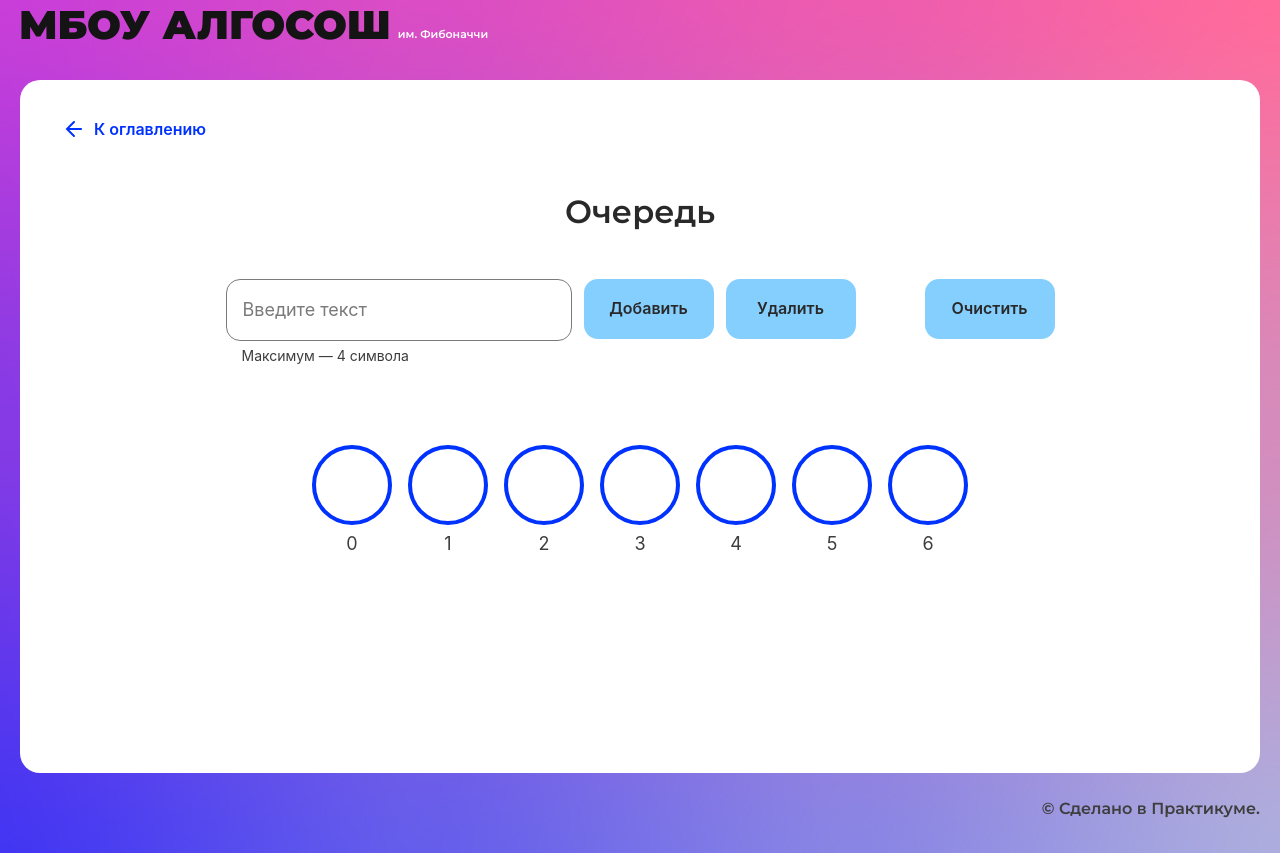
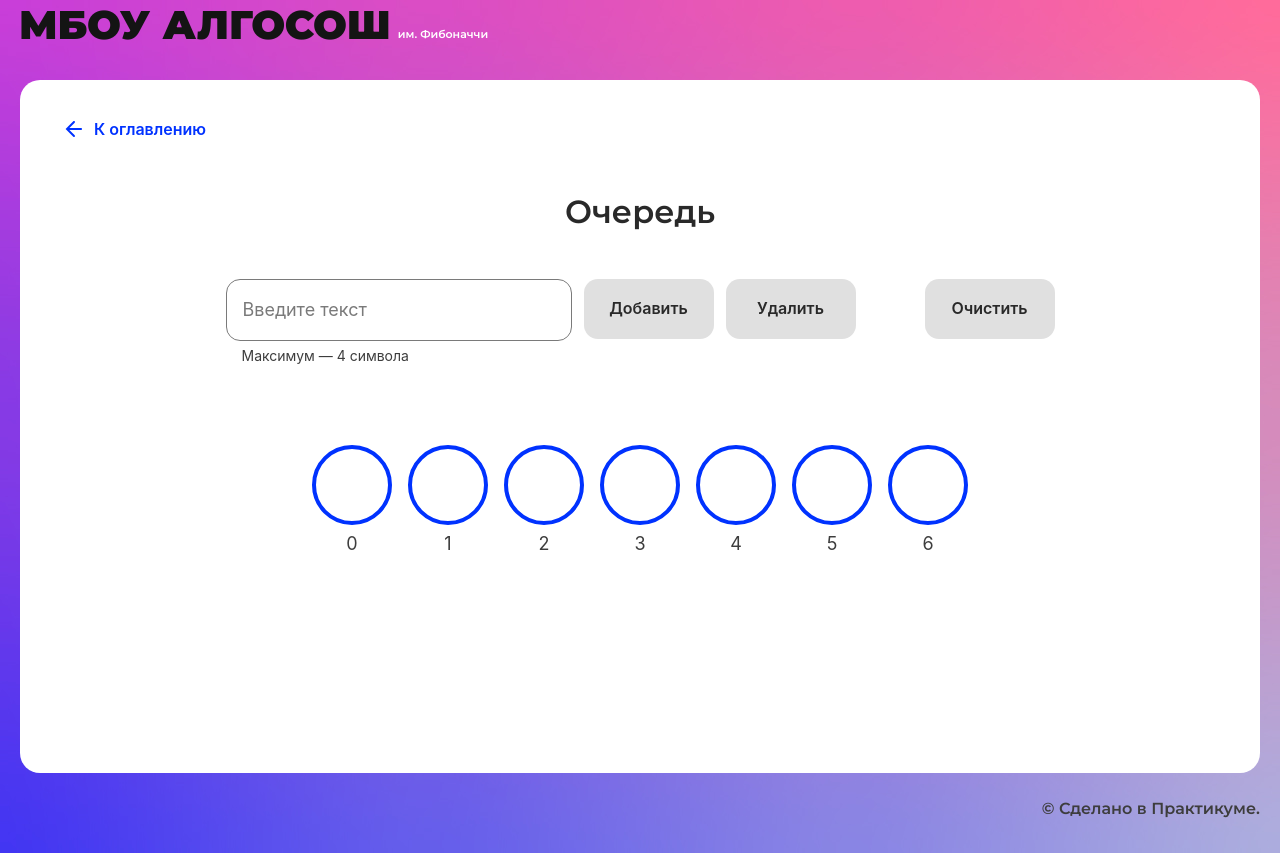
Before and after one commit to olegnyunkov/algososh, a React (Create React App) app: page /queue in a window 1280 px wide. Built offline with nearby package versions, Linux system fonts and the light colour scheme.

Commit message:
fix: small fixes

```diff
--- a/src/components/fibonacci-page/fibonacci-page.tsx
+++ b/src/components/fibonacci-page/fibonacci-page.tsx
@@ -51,7 +51,7 @@ export const FibonacciPage: React.FC = () => {
       <div className={styles.input__container}>
         <Input
           placeholder="Введите число"
-          type="text"
+          type="number"
           isLimitText={true}
           maxLength={2}
           max={19}
--- a/src/components/list-page/list-page.tsx
+++ b/src/components/list-page/list-page.tsx
@@ -297,20 +297,20 @@ export const ListPage: React.FC = () => {
           isLoader={removeByIndexButtonState.isLoading}/>
       </div>
       <div className={styles.circle__container}>
-          {listArray.map((item, index) => {
+        {listArray.map((item, index, arr) => {
           return (
-              <>
+            <React.Fragment key={index}>
               <Circle
-                  key={index}
                 letter={item.value}
                 index={index}
                 state={item.state}
                 head={item.head}
                 tail={item.tail}
                 isSmall={false}/>
-                <ArrowIcon
-                  key={nanoid()}/>
-              </>
+              {index < arr.length - 1 &&
+                <ArrowIcon />
+              }
+            </React.Fragment>
           )
         })}
       </div>
--- a/src/components/queue-page/queue-page.tsx
+++ b/src/components/queue-page/queue-page.tsx
@@ -1,4 +1,4 @@
-import React, {useState} from "react";
+import React, {useState, useEffect} from "react";
 import {SolutionLayout} from "../ui/solution-layout/solution-layout";
 import styles from "./queue-page.module.css";
 import {Input} from "../ui/input/input";
@@ -13,22 +13,23 @@ export type TQueue = {
 }
 
 export const QueuePage: React.FC = () => {
-  const queue = new Queue<TQueue>(7)
-  const [inputValue, setInputValue] = useState<number | string>("")
-  const [tempArray, setTempArray] = useState<Queue<TQueue>>(queue)
-  const [stackQueue, setStackQueue] = useState<(TQueue | null)[]>([])
-  const [addButtonState, setAddButtonState] = useState<boolean>(false)
-  const [removeButtonState, setRemoveButtonState] = useState<boolean>(false)
-  const [resetButtonState, setResetButtonState] = useState<boolean>(false)
+  const queue = new Queue<TQueue>(7);
+  const [inputValue, setInputValue] = useState<number | string>("");
+  const [tempArray, setTempArray] = useState<Queue<TQueue>>(queue);
+  const [stackQueue, setStackQueue] = useState<(TQueue | null)[]>([]);
+  const [addButtonState, setAddButtonState] = useState<boolean>(false);
+  const [removeButtonState, setRemoveButtonState] = useState<boolean>(false);
+  const [resetButtonState, setResetButtonState] = useState<boolean>(false);
 
   const onChange = (e: React.ChangeEvent<HTMLInputElement>) => {
     setInputValue(e.target.value)
-  }
+  };
 
   const generateArray = () => {
     const array = []
     for(let i = 0; i < 7; i++) {
       array.push(<Circle
+        key={i}
         state={ElementStates.Default}
         letter=''
         index={i}
@@ -37,7 +38,7 @@ export const QueuePage: React.FC = () => {
       />)
     }
     return array
-  }
+  };
 
   const addToQueue: React.MouseEventHandler<HTMLButtonElement> = async () => {
     setAddButtonState(true)
@@ -53,7 +54,7 @@ export const QueuePage: React.FC = () => {
     setStackQueue([...tempArray.getItems()])
     setAddButtonState(false)
     setInputValue("")
-  }
+  };
 
   const removeFromQueue: React.MouseEventHandler<HTMLButtonElement> = async () => {
     setRemoveButtonState(true)
@@ -68,32 +69,29 @@ export const QueuePage: React.FC = () => {
     setTempArray(tempArray)
     setStackQueue([...tempArray.getItems()])
     setRemoveButtonState(false)
-  }
-  console.log()
+  };
+
   const clearQueue: React.MouseEventHandler<HTMLButtonElement> = () => {
     setResetButtonState(true)
     tempArray.clear()
     setTempArray(tempArray)
     setStackQueue([...tempArray.getItems()])
-  }
+  };
 
-  // useEffect(() => {
-    // if(addCount > 6 || !inputValue || inputValue.toString().length > 4) {
-    //   setAddButtonState(true)
-    // } else {
-    //   setAddButtonState(false)
-    // }
-    // if(removeCount > 6 || !inputValue || removeCount >= addCount) {
-    //   setRemoveButtonState(true)
-    // } else {
-    //   setRemoveButtonState(false)
-    // }
-    // if(!addCount) {
-    //   setResetButtonState(true)
-    // } else {
-    //   setResetButtonState(false)
-    // }
-  // }, [inputValue, addCount, removeCount])
+  useEffect(() => {
+    if(!inputValue) {
+      setAddButtonState(true)
+    } else {
+      setAddButtonState(false)
+    }
+    if(!stackQueue.length) {
+      setRemoveButtonState(true)
+      setResetButtonState(true)
+    } else {
+      setRemoveButtonState(false)
+      setResetButtonState(false)
+    }
+  }, [inputValue, stackQueue.length]);
 
   return (
     <SolutionLayout title="Очередь">
@@ -114,7 +112,7 @@ export const QueuePage: React.FC = () => {
           <Button
             text="Удалить"
             onClick={removeFromQueue}
-            disabled={resetButtonState}
+            disabled={removeButtonState}
           />
         </div>
         <Button
--- a/src/components/queue-page/utils.ts
+++ b/src/components/queue-page/utils.ts
@@ -1,3 +1,5 @@
+import {SHORT_DELAY_IN_MS} from "../../constants/delays";
+
 export interface IQueue<T> {
   enqueue: (item: T) => void;
   dequeue: () => void;
@@ -65,6 +67,6 @@ export class Queue<T> implements IQueue<T> {
 }
 
 export const timer = () => {
-  return new Promise((res) => {setTimeout(res, 500)
+  return new Promise((res) => {setTimeout(res, SHORT_DELAY_IN_MS)
   })
 }
--- a/src/components/stack-page/utils.ts
+++ b/src/components/stack-page/utils.ts
@@ -1,3 +1,5 @@
+import {SHORT_DELAY_IN_MS} from "../../constants/delays";
+
 export interface IStack<T> {
   push: (item: T) => void;
   pop: () => void;
@@ -29,6 +31,6 @@ export class Stack<T> implements IStack<T> {
 }
 
 export const timer = () => {
-  return new Promise((res) => {setTimeout(res, 500)
+  return new Promise((res) => {setTimeout(res, SHORT_DELAY_IN_MS)
   })
 }
```
Lines whose indentation alone changed are shown as unchanged.
